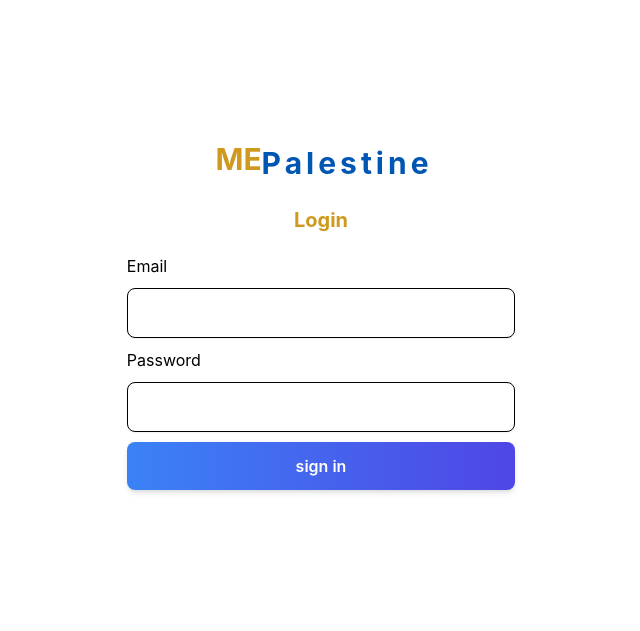
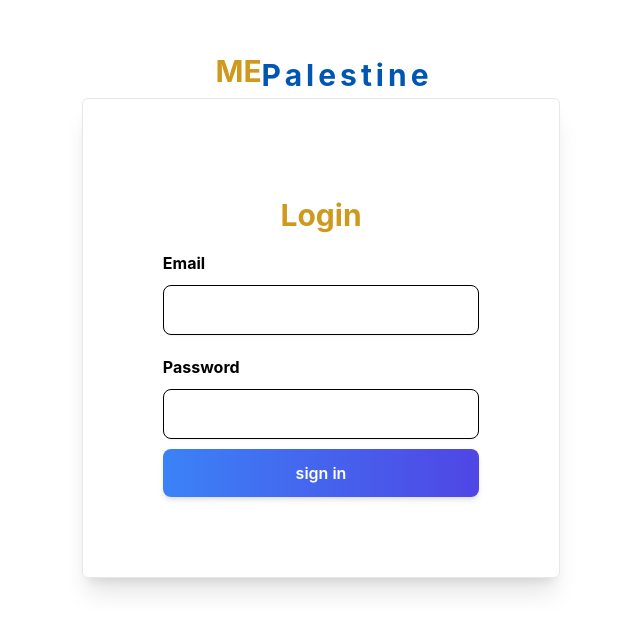
Before and after one commit to yousefhantash/real-estate, a React (Create React App) app: page /adminsignin in a window 1280 px wide. Shown: the part 103-734 px from the top of the page, without its empty margins (319-959 px from the left). Built offline with nearby package versions, Linux system fonts and the light colour scheme; no server answers; the HTML template or start-up script is replaced by a standard one.

Commit message:
i made some simple changes in the pages

```diff
--- a/src/Admin-signinpage/Signin.jsx
+++ b/src/Admin-signinpage/Signin.jsx
@@ -13,23 +13,28 @@
     <div>
 
       <div className="flex flex-col justify-center items-center h-screen">
-      <div className="flex items-start ml-1.5 xl   justify-center mt-[2em]">
+      <div className="flex items-start ml-1.5 xl   justify-center mt-[2em]  ">
     <h1 className="text-[#CF991E] sm:text-[20px] md:text-[30px] text-[40px] font-bold "> ME</h1>
-    <h1 className="text-[#0056B3] sm:text-[20px] md:text-[30px] text-[40px] tracking-[4.00px] mt-1 font-bold _">Palestine</h1>
+    <h1 className="text-[#0056B3] sm:text-[20px] md:text-[30px] text-[40px] tracking-[4.00px] mt-1 font-bold ">Palestine</h1>
     </div>
+      <div className=' shadow-xl border p-20 rounded-md'>
+      <div className='text-center  my-[20px] text-[#CF991E] text-[30px]  font-bold text-2xl'> Login</div>
        <Formik className=""
        initialValues={{ email: '', password: '' }}
        validate={values => {
          const errors = {};
-         if (!values.email) {
-           errors.email = 'Required';
+         if (!values.email ) {
+           errors.email = <p className='text-red-600 font-bold '>Required</p>;
+           errors.password = <p className='text-red-600 font-bold '>Required</p>;
           } else if (
             !/^[A-Z0-9._%+-]+@[A-Z0-9.-]+\.[A-Z]{2,}$/i.test(values.email)
           ) {
             errors.email = 'Invalid email address';
           }
           return errors;
-        }}
+        }
+
+      }
       onSubmit={(values, { setSubmitting }) => {
         setTimeout(() => {
           alert(JSON.stringify(values, null, 2));
@@ -48,9 +53,9 @@
          /* and other goodies */
         }) => (
           <form onSubmit={handleSubmit} className=''>
-            <div className='text-center text-xl my-[20px] text-[#CF991E] text-[30px]  font-bold'> Login</div>
 
-            <span>Email</span>
+
+            <span className='font-bold'>Email</span>
            <input  className={` border-black	my-[10px] w-full p-3 border rounded-lg shadow-sm     focus:outline-none focus:ring-2 focus:ring-blue-500 `}
              type="email"
              name="email"
@@ -59,8 +64,8 @@ <form onSubmit={handleSubmit} className=''>
              value={values.email}
              />
            {errors.email && touched.email && errors.email}
-           <span>Password</span>
-
+           <div className='mt-[10px]'><span className='font-bold'>Password</span>
+           </div>
            <input className=' border-black	 block my-[10px] w-full p-3 border rounded-lg shadow-sm     focus:outline-none focus:ring-2 focus:ring-blue-500 `'
              type="password"
              name="password"
@@ -80,6 +85,7 @@
 
 
        </div>
+    </div>
   )
 }
 
--- a/src/components/AdvertiseProprtiespage/AdvertiseProperty.jsx
+++ b/src/components/AdvertiseProprtiespage/AdvertiseProperty.jsx
@@ -1,20 +1,22 @@
-import React from 'react';
-import './AdvertiseProperty.css';
-import cityImage from './../../assets/city-images2.svg';
-import Navbar from "./../Navbar"
+import React from "react";
+import "./AdvertiseProperty.css";
+import cityImage from "./../../assets/city-images2.svg";
+import Navbar from "./../Navbar";
+import { NavLink } from "react-router-dom";
 const AdvertiseProperty = () => {
   return (
     <>
       <Navbar />
       <img src={cityImage} alt="City" className="w-full" />
       <div className="container mx-auto">
-        <h1 className="form-title text-center text-2xl	my-[40px]	text-[#1a3462]">Advertise a Property</h1>
+        <h1 className="form-title text-center text-2xl	my-[40px]	text-[#1a3462]">
+          Advertise a Property
+        </h1>
         <div className="advertise-property shadow-2xl flex justify-center	text-[#6c757d]">
-
-    <form className=' '>
+          <form className=" ">
             {/* Advertiser Details Section */}
             <div className="section ">
-        <h3 className='text-xl mb-[20px]'>Advertiser Details</h3>
+              <h3 className="text-xl mb-[20px]">Advertiser Details</h3>
               <div className="form-row">
                 <div className="form-group">
                   <label>Email</label>
@@ -105,7 +107,6 @@
                     {/* Add more cities */}
                   </select>
                 </div>
-
               </div>
               <div className="form-group">
                 <label>Address</label>
@@ -200,17 +201,22 @@ <div className="form-group">
                 <button type="submit" className="submit-btn">
                   Submit
                 </button>
-        <input type="checkbox" id="agree" required />
-        I have read and agreed with the{" "}
-        <a href="#">Privacy Policy and Terms of Use</a>.
+                <input type="checkbox" id="agree" required />I have read and
+                agreed with the{" "}
+                <NavLink to="/policy" className="text-[#007bff]">
+                  Privacy Policy{" "}
+                </NavLink>{" "}
+                and{" "}
+                <NavLink className="text-[#007bff]" to="/terms">
+                  {" "}
+                  Terms of Use{" "}
+                </NavLink>
               </label>
             </div>
             <footer>
               <p>&copy; 2024 Palestine. All rights reserved.</p>
             </footer>
-
           </form>
-
         </div>
       </div>
     </>
--- a/src/views/About.jsx
+++ b/src/views/About.jsx
@@ -1,5 +1,6 @@
 import React from 'react'
 import Navbar from '../components/Navbar'
+import Footer from '../components/Footer/Footer'
 
 function About() {
   return (
@@ -45,6 +46,8 @@
 
 
          </div>
+
+<Footer/>
     </div>
   )
 
```
Lines whose indentation alone changed are shown as unchanged.
